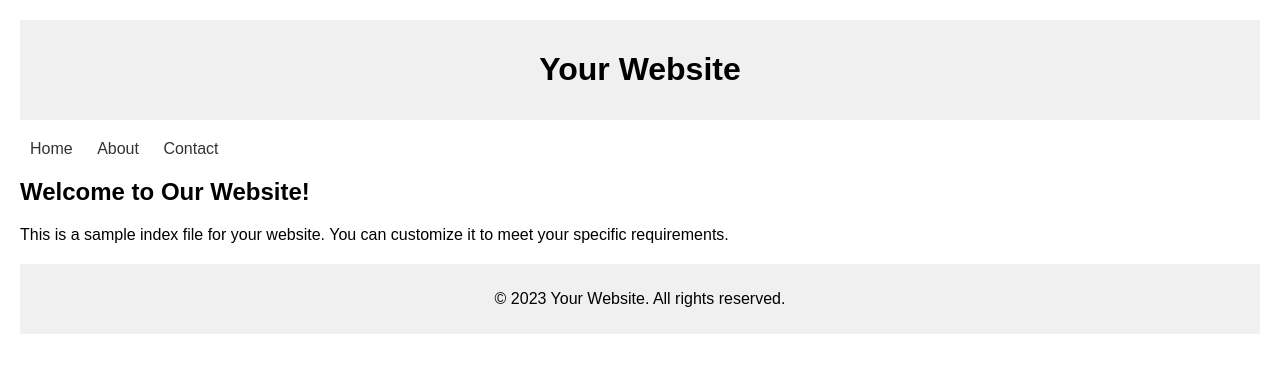
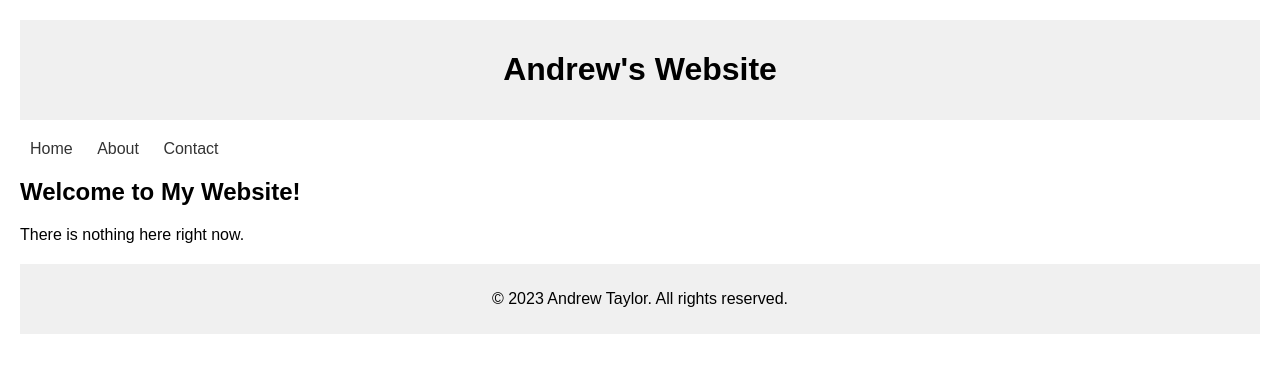
Before and after one commit to 404andrewtaylor/404andrewtaylor.github.io, a plain HTML site: page index.html in a window 1280 px wide. Drawn offline with Linux system fonts and the light colour scheme.

Commit message:
Update index.html

```diff
--- a/index.html
+++ b/index.html
@@ -43,7 +43,7 @@
 <body>
 
     <header>
-        <h1>Your Website</h1>
+        <h1>Andrew's Website</h1>
     </header>
 
     <nav>
@@ -53,12 +53,12 @@
     </nav>
 
     <section>
-        <h2>Welcome to Our Website!</h2>
-        <p>This is a sample index file for your website. You can customize it to meet your specific requirements.</p>
+        <h2>Welcome to My Website!</h2>
+        <p>There is nothing here right now.</p>
     </section>
 
     <footer>
-        <p>&copy; 2023 Your Website. All rights reserved.</p>
+        <p>&copy; 2023 Andrew Taylor. All rights reserved.</p>
     </footer>
 
 </body>
```
